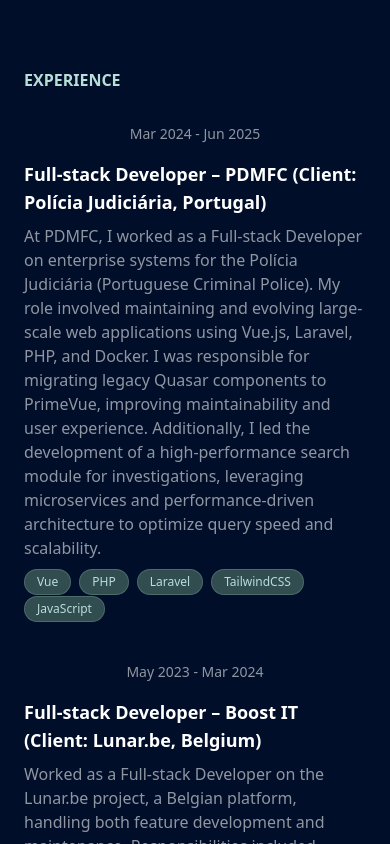
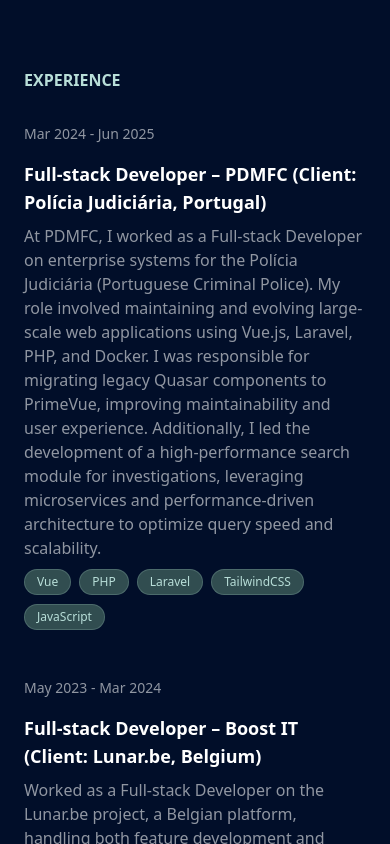
Before and after one commit to LeonardoMazza/personal-website, a Next.js app: page / in a window 390 px wide. Shown: the part 1020-1864 px from the top of the page. Built offline with nearby package versions, Linux system fonts and the light colour scheme.

Commit message:
fix: mobile

```diff
--- a/src/components/ExperienceCard.tsx
+++ b/src/components/ExperienceCard.tsx
@@ -13,7 +13,7 @@
   return (
     <div className="max-w-6xl py-2 rounded-2xl transition-all duration-30">
       <div className="grid grid-cols-1 md:grid-cols-1 gap-4">
-        <div className="text-center md:text-left">
+        <div className="text-left">
           <p className="text-sm">{exp.date}</p>
         </div>
         <div>
@@ -29,7 +29,7 @@
             {exp.skills.map((skill, i) => (
               <li
                 key={i}
-                className="inline-block bg-card-background/60 text-link-hover text-xs font-medium px-3 py-1 mr-2 rounded-full border border-link-hover/20"
+                className="inline-block bg-card-background/60 text-link-hover text-xs font-medium px-3 py-1 mr-2 mb-2 rounded-full border border-link-hover/20"
               >
                 {skill}
               </li>
```
